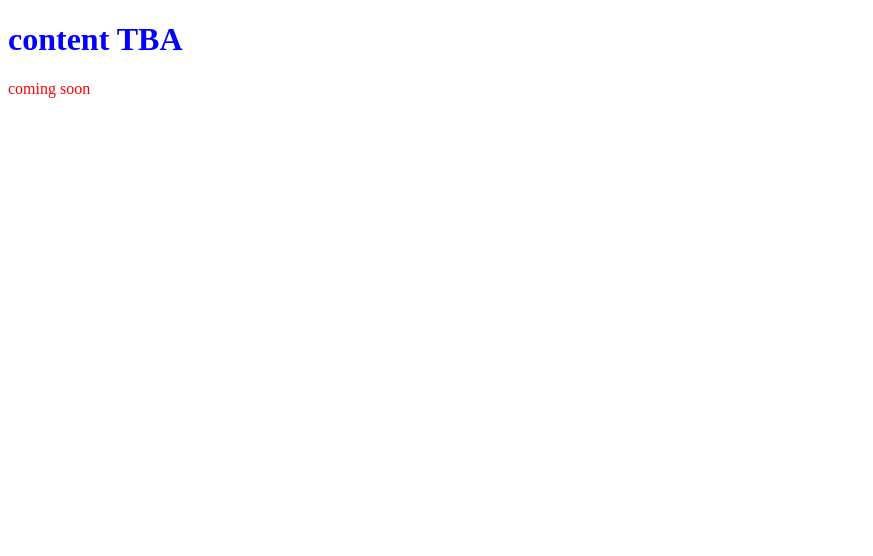
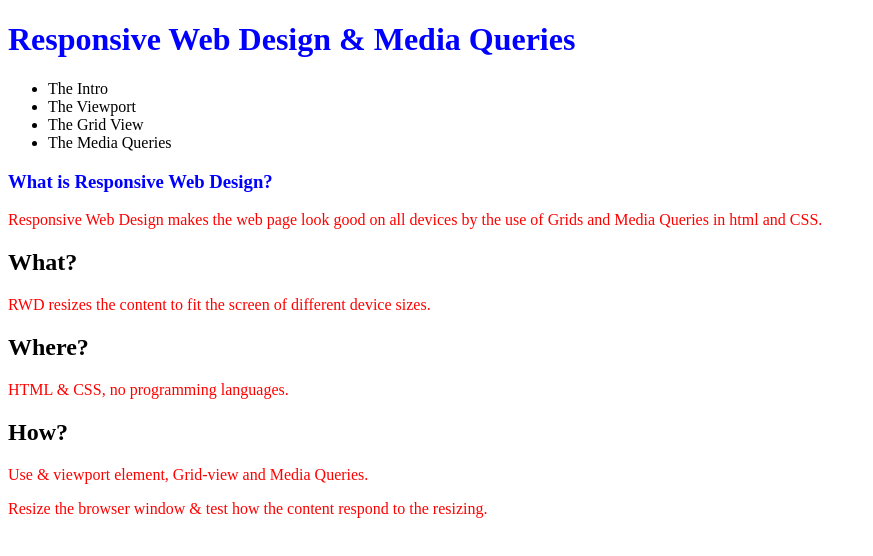
Before and after one commit to RodaHGithub/Media_Query_Tryouts, a plain HTML site: page index.html in a window 1280 px wide. Shown: the whole page, without its empty margins (0-873 px from the left). Drawn offline with Linux system fonts and the light colour scheme.

Commit message:
Update index.html

```diff
--- a/index.html
+++ b/index.html
@@ -2,15 +2,51 @@
 <html lang="en">
 
   <head>
-     <meta charset="utf-8">
+     <meta name="viewport" content="width=device-width, initial-scale=1.0">    <!-- no charset="utf-8" ? -->
      <title>Media Queries</title>
 
      <link rel="stylesheet"  href="index.css"/>
   </head>
 
 <body>
-  <h1> content TBA </h1>
-  <p> coming soon </p>
+   <header class="header">
+       <h1>Responsive Web Design &amp; Media Queries</h1>
+   </header>
+
+ <!-- Desktop: The first and the third section will both span 3 columns each. The middle section will span 6 columns. -->
+ <!-- Tablet: The first section will span 3 columns, the second will span 9, and the third section will be displayed below the first two sections, and it will span 12 columns:-->
+
+  <section class="row">
+       <article class="col-3 col-s-3 menu">
+          <ul>
+            <li>The Intro</li>
+            <li>The Viewport</li>
+            <li>The Grid View</li>
+            <li>The Media Queries</li>
+          </ul>
+      </article>
+
+      <article class="col-6 col-s-9">
+          <h1>What is Responsive Web Design?</h1>
+          <p>Responsive Web Design makes the web page look good on all devices by the use of Grids and Media Queries in html and CSS.</p>
+      </article>
+
+      <article class="col-3 col-s-12">
+          <aside class="aside">
+            <h2>What?</h2>
+            <p>RWD resizes the content to fit the screen of different device sizes.</p>
+            <h2>Where?</h2>
+            <p>HTML & CSS, no programming languages.</p>
+            <h2>How?</h2>
+            <p> Use <meta> &amp; viewport element, Grid-view and Media Queries.</p>
+         </aside>
+      </article>
+</section>
+
+<footer class="footer">
+  <p>Resize the browser window &amp; test how the content respond to the resizing.</p>
+</footer>
+
 </body>
 
 </html>
```
